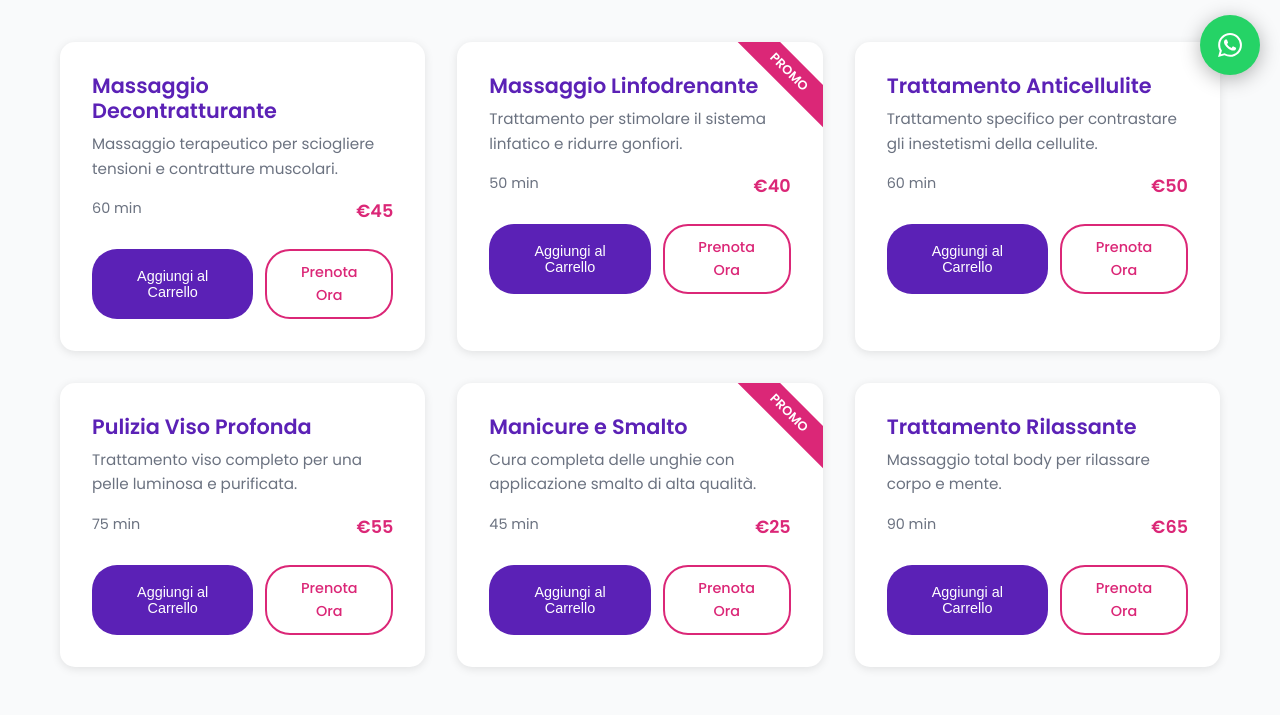
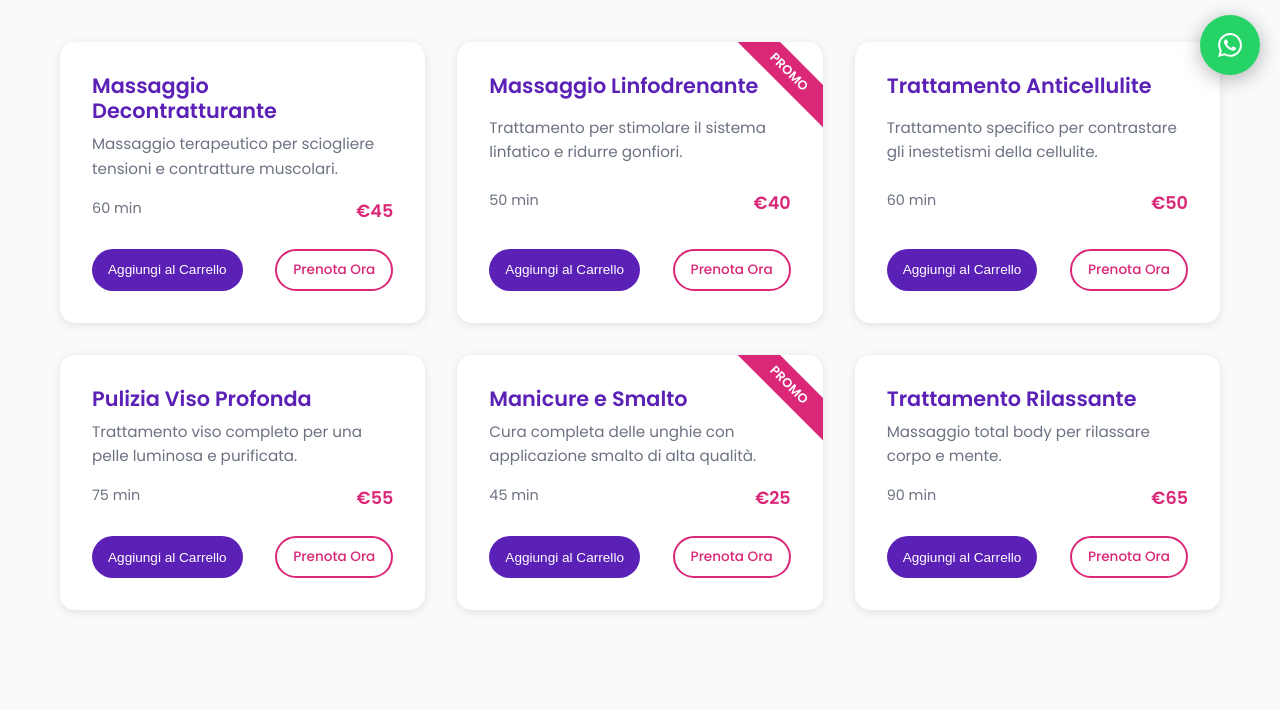
Before and after one commit to LautaroVegaa/Landing-page-Carites-Ravenna, a plain HTML site: page index.html in a window 1280 px wide. Shown: the part 705-1420 px from the top of the page. Drawn offline with Linux system fonts and the light colour scheme.

Commit message:
UI: refine service card buttons and align cards with equal height using flexbox

```diff
--- a/style.css
+++ b/style.css
@@ -235,7 +235,7 @@ h1, h2, h3, h4, h5, h6 {
     display: grid;
     grid-template-columns: repeat(auto-fit, minmax(300px, 1fr));
     gap: 2rem;
-    margin-top: 2rem;
+    align-items: stretch; /* todas las cards tendrán la misma altura */
 }
 
 .service-card {
@@ -246,6 +246,9 @@ h1, h2, h3, h4, h5, h6 {
     transition: var(--transition);
     position: relative;
     overflow: hidden;
+    display: flex;                  /* convertimos la card en flexbox */
+    flex-direction: column;         /* apila elementos de arriba a abajo */
+    justify-content: space-between; /* empuja botones al fondo */
 }
 
 .service-card:hover {
@@ -300,6 +303,13 @@ h1, h2, h3, h4, h5, h6 {
     justify-content: space-between;
     gap: 0.75rem;
 }
+
+/* Botones solo en las tarjetas de servicios */
+.service-buttons .btn {
+    padding: 8px 16px;   /* más finos */
+    font-size: 0.85rem;  /* opcional, un poco más pequeño */
+}
+
 
 .btn {
     padding: 10px 20px;
```
